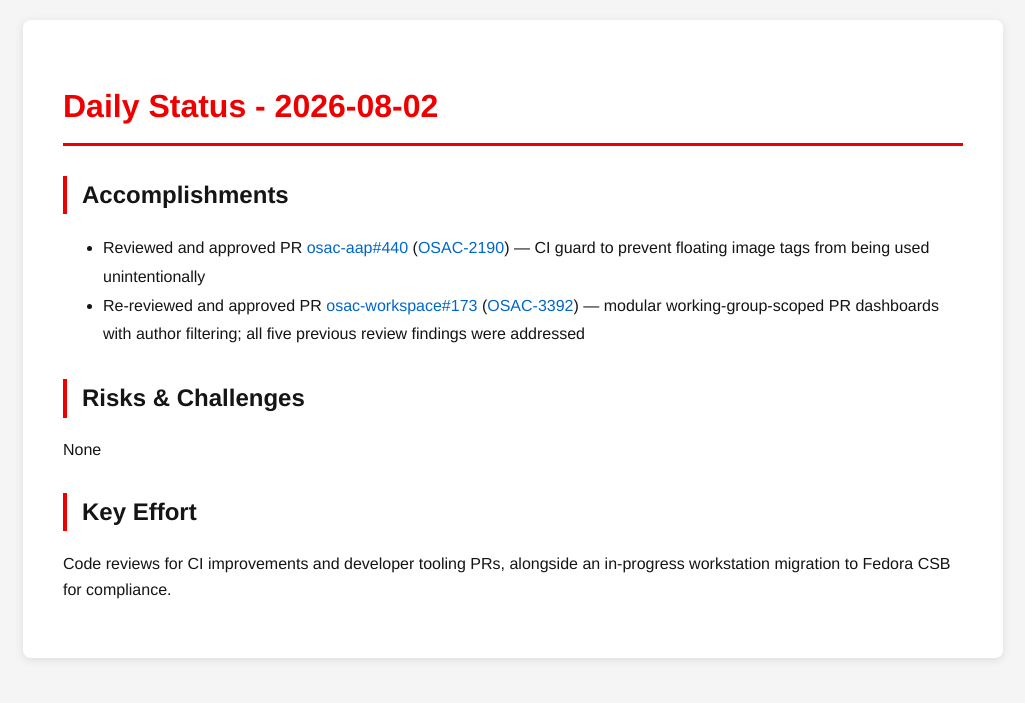
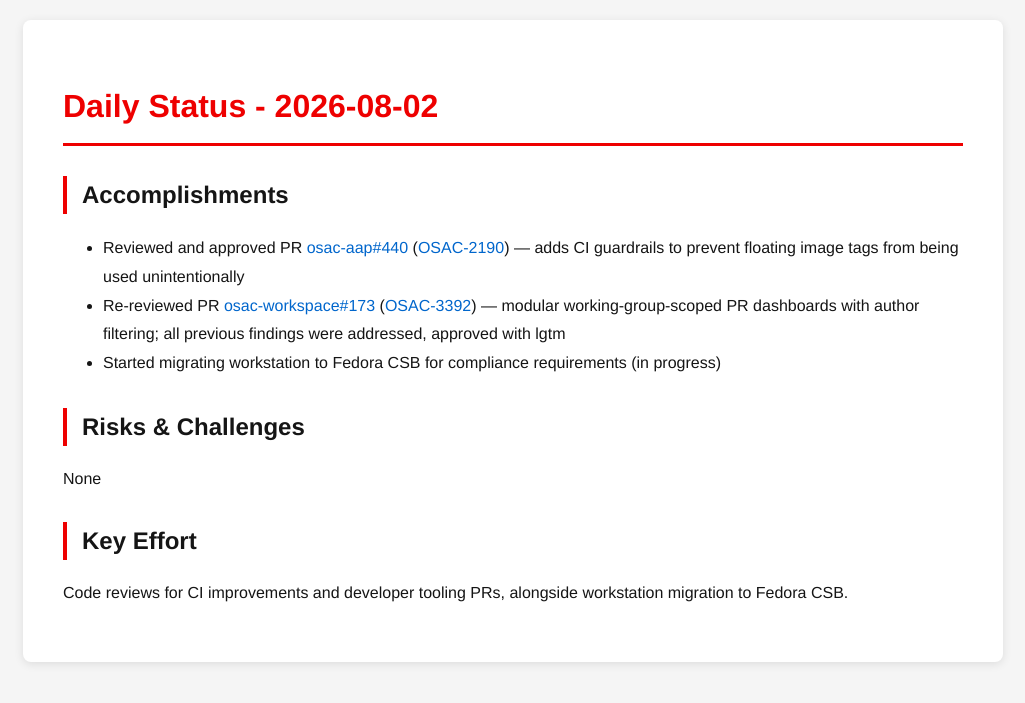
Before and after one commit to tzvatot/daily-status, a Jekyll site: the page built from 2026-08-02.md, in a window 1280 px wide. Shown: the top 703 px of the page, without its empty margins (127-1152 px from the left). Built offline with Jekyll 4.4.1, drawn with Linux system fonts in a browser that asks for light colours.

Commit message:
Daily status update - 2026-08-02

```diff
--- a/2026-08-02.md
+++ b/2026-08-02.md
@@ -7,11 +7,12 @@
 # Daily Status - 2026-08-02
 
 ## Accomplishments
-- Reviewed and approved PR [osac-aap#440](https://github.com/osac-project/osac-aap/pull/440) ([OSAC-2190](https://redhat.atlassian.net/browse/OSAC-2190)) — CI guard to prevent floating image tags from being used unintentionally
-- Re-reviewed and approved PR [osac-workspace#173](https://github.com/osac-project/osac-workspace/pull/173) ([OSAC-3392](https://redhat.atlassian.net/browse/OSAC-3392)) — modular working-group-scoped PR dashboards with author filtering; all five previous review findings were addressed
+- Reviewed and approved PR [osac-aap#440](https://github.com/osac-project/osac-aap/pull/440) ([OSAC-2190](https://redhat.atlassian.net/browse/OSAC-2190)) — adds CI guardrails to prevent floating image tags from being used unintentionally
+- Re-reviewed PR [osac-workspace#173](https://github.com/osac-project/osac-workspace/pull/173) ([OSAC-3392](https://redhat.atlassian.net/browse/OSAC-3392)) — modular working-group-scoped PR dashboards with author filtering; all previous findings were addressed, approved with lgtm
+- Started migrating workstation to Fedora CSB for compliance requirements (in progress)
 
 ## Risks & Challenges
 None
 
 ## Key Effort
-Code reviews for CI improvements and developer tooling PRs, alongside an in-progress workstation migration to Fedora CSB for compliance.
+Code reviews for CI improvements and developer tooling PRs, alongside workstation migration to Fedora CSB.
```
